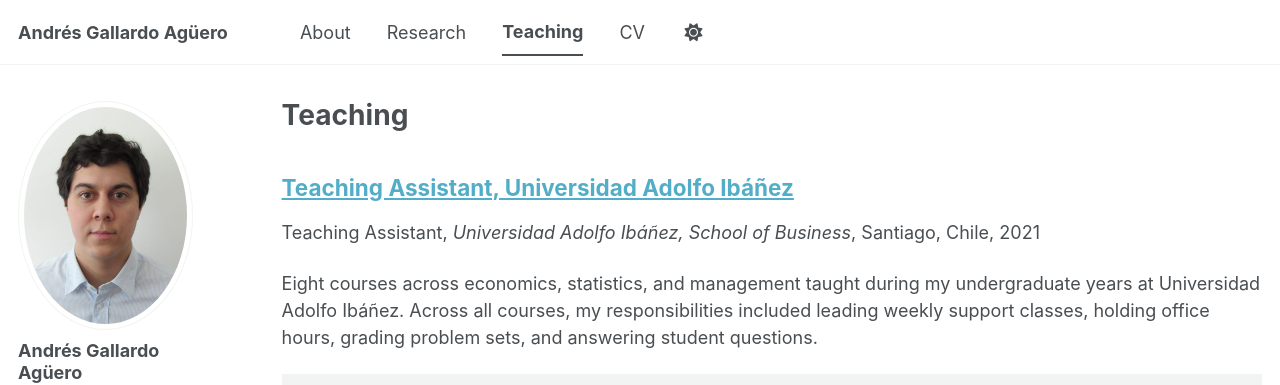
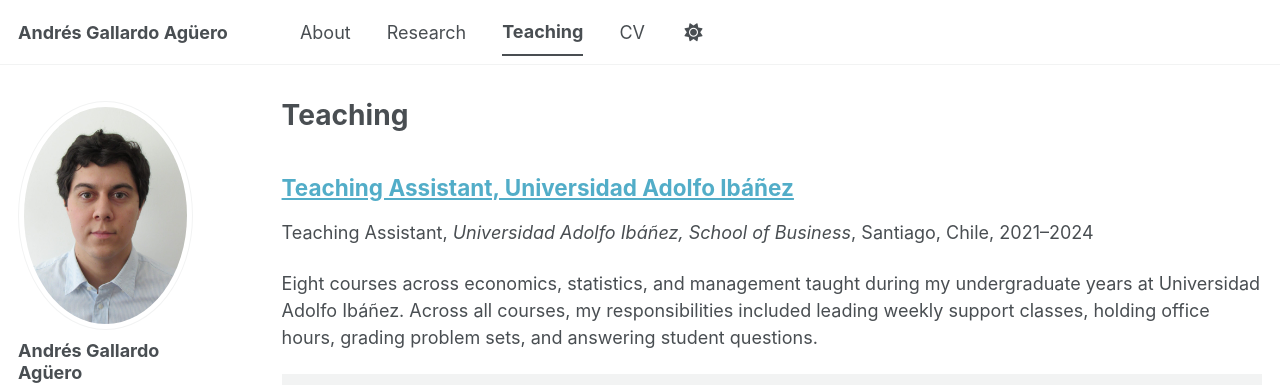
Before and after one commit to andresgallardoaguero/andresgallardoaguero.github.io, a Jekyll site: the page built from _pages/teaching.html, in a window 1280 px wide. Shown: the top 385 px of the page. Built offline with Jekyll 4.4.1, drawn with Linux system fonts in a browser that asks for light colours; a script bundle is joined from its source files by our own code; library files that are not in the unit come from our copies.

Commit message:
Show date range on teaching entries instead of single year
The teaching list metadata line read the single date field from
each entry and rendered just the year of that date, which for the
UAI Teaching Assistant entry showed only 2021. The role actually
spans 2021 through 2024.

Adds a date_range field to the UAI entry (set to 2021 to 2024 with
an en dash) and updates the teaching index template to display
date_range when present, falling back to the date year when not.
Future teaching entries can use either field as appropriate.

```diff
--- a/_pages/teaching.html
+++ b/_pages/teaching.html
@@ -12,7 +12,7 @@
     <h2 class="archive__item-title" itemprop="headline">
       <a href="{{ base_path }}{{ post.url }}" rel="permalink">{{ post.title }}</a>
     </h2>
-    <p>{{ post.type }}, <i>{{ post.venue }}</i>, {{ post.location }}, {{ post.date | date: "%Y" }}</p>
+    <p>{{ post.type }}, <i>{{ post.venue }}</i>, {{ post.location }}, {% if post.date_range %}{{ post.date_range }}{% else %}{{ post.date | date: "%Y" }}{% endif %}</p>
     {{ post.content }}
   </article>
 {% endfor %}
--- a/_teaching/2021-03-01-uai-teaching-assistant.md
+++ b/_teaching/2021-03-01-uai-teaching-assistant.md
@@ -5,6 +5,7 @@
 permalink: /teaching/uai-teaching-assistant
 venue: "Universidad Adolfo Ibáñez, School of Business"
 date: 2021-03-01
+date_range: "2021–2024"
 location: "Santiago, Chile"
 ---
 
```
